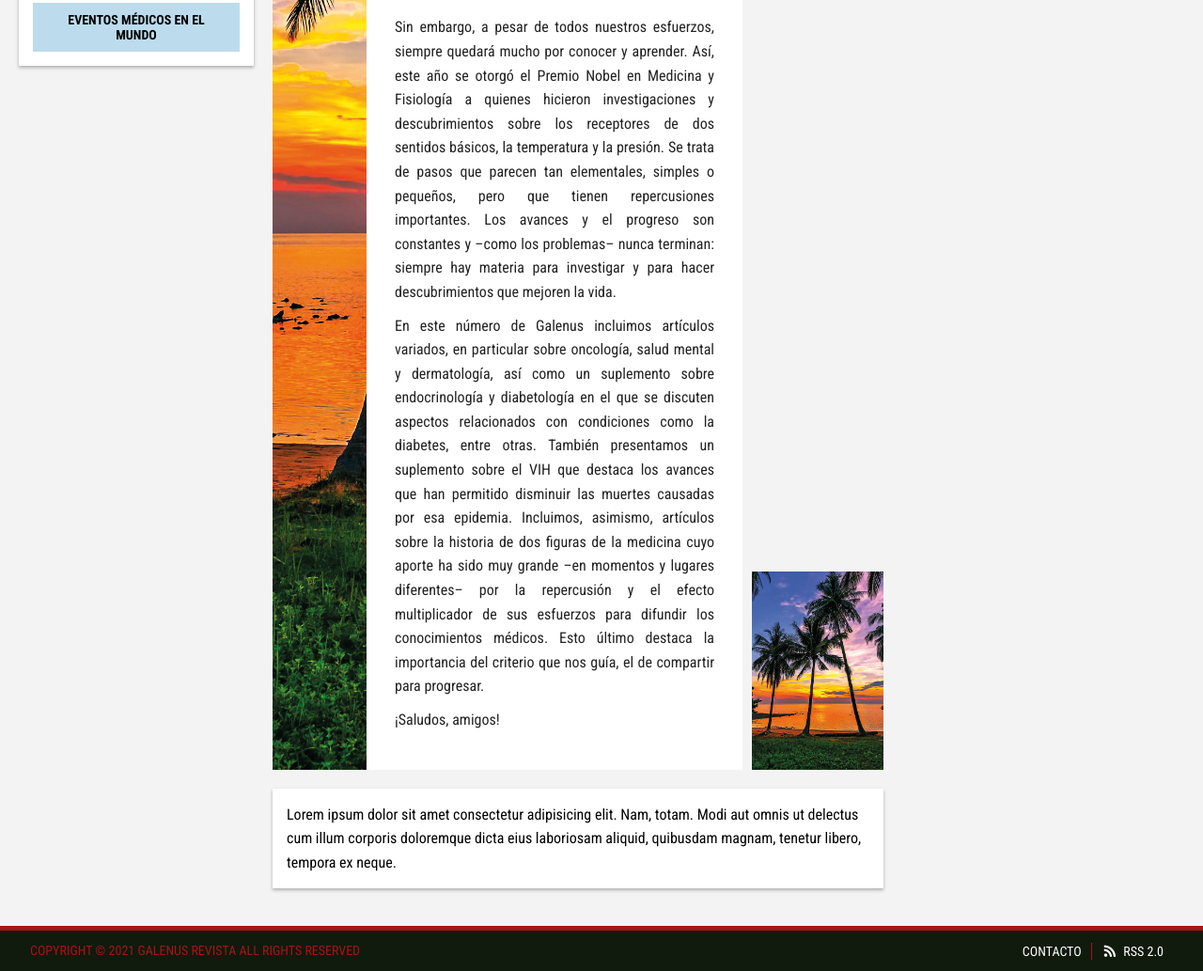
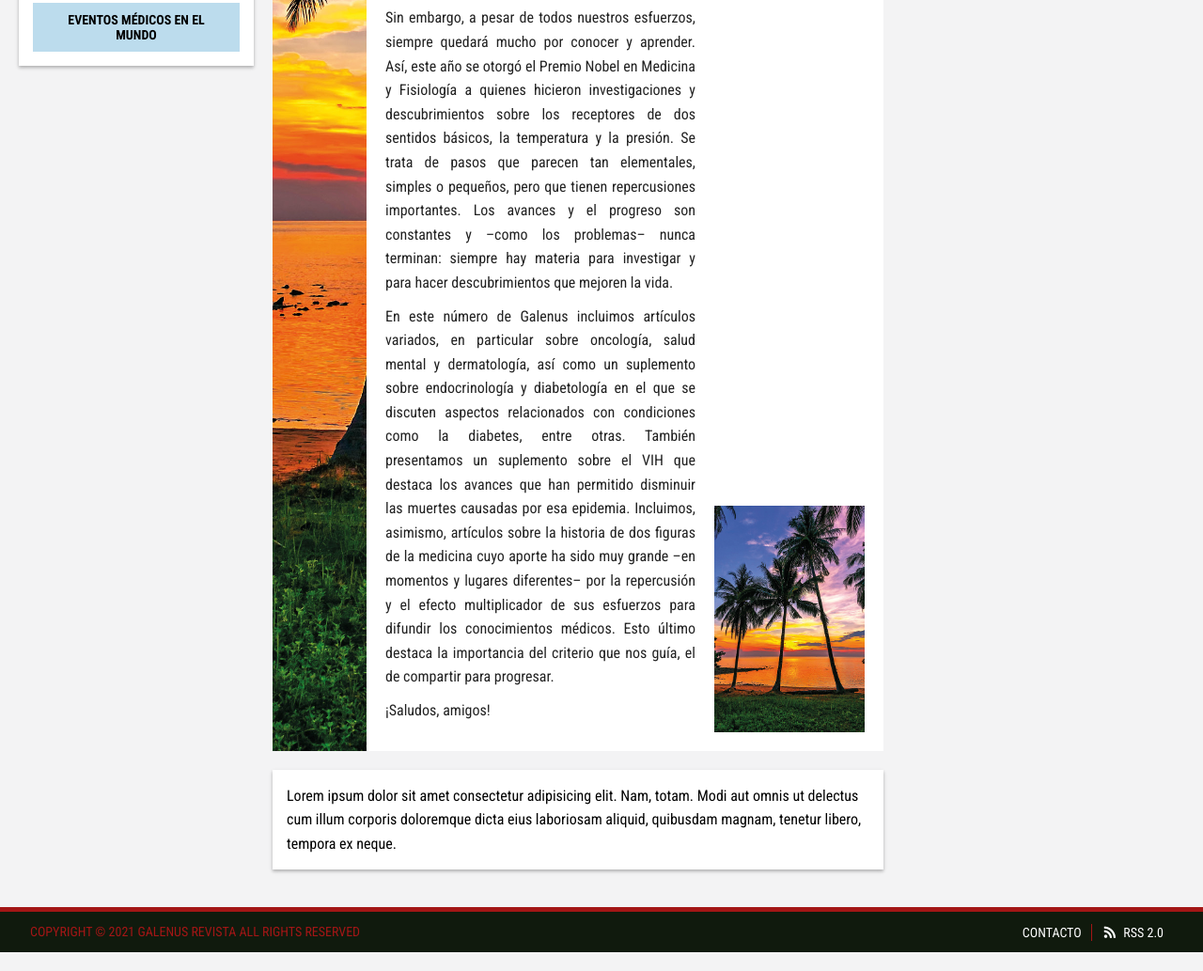
Before and after one commit to Homer1020/Galenus-views, a plain HTML site: page editor-card.html in a window 1280 px wide. Shown: the part 1442-2475 px from the top of the page at 94% size. Drawn offline with Linux system fonts and the light colour scheme.

Commit message:
Perfil de persona dentro de cuadro blanco en editor-card.html

```diff
--- a/css/style.css
+++ b/css/style.css
@@ -772,13 +772,13 @@ p {
 .l-editor-card {
   display: grid;
   grid-template-columns: 100px 1fr; }
-  @media (min-width: 1200px) {
-    .l-editor-card {
-      grid-template-columns: 100px 1fr 150px; } }
   .l-editor-card__img-side {
     width: 100%;
     height: 100%;
     object-fit: cover; }
+  .l-editor-card__content {
+    display: grid;
+    grid-template-columns: 1fr 200px; }
   .l-editor-card .person-float {
     margin: 0;
     margin-bottom: 2rem; }
@@ -792,7 +792,6 @@ p {
       .l-editor-card__right {
         margin: 0;
         grid-column: initial;
-        padding-left: 1rem;
         height: 100%;
         display: flex;
         flex-direction: column;
--- a/editor-card.html
+++ b/editor-card.html
@@ -438,9 +438,9 @@
                     <img src="img/editor-card.jpg" alt="" class="l-editor-card__img-side">
                 </div>
 
+                <div class="card l-editor-card__content">
                     <!-- content -->
-                <div class="card">
-                    <div class="card__body" style="padding: 3rem;">
+                    <div class="card__body" style="padding: 2rem; padding-right: 0;">
 
                         <h2 class="t-green h4">La investigación, la educación y el progreso</h2>
 
@@ -451,20 +451,13 @@
 
                         <p class="card__text">Sin embargo, a pesar de todos nuestros esfuerzos, siempre quedará mucho por conocer y aprender. Así, este año se otorgó el Premio Nobel en Medicina y Fisiología a quienes hicieron investigaciones y descubrimientos sobre los receptores de dos sentidos básicos, la temperatura y la presión. Se trata de pasos que parecen tan elementales, simples o pequeños, pero que tienen repercusiones importantes. Los avances y el progreso son constantes y –como los problemas– nunca terminan: siempre hay materia para investigar y para hacer descubrimientos que mejoren la vida.</p>
 
-
-                        <!-- Ejemplo dentro de parrafo -->
-                        <div class="card__text">
-                            <p>En este número de Galenus incluimos artículos variados, en particular sobre oncología, salud mental y dermatología, así como un suplemento sobre endocrinología y diabetología en el que se discuten aspectos relacionados con condiciones como la diabetes, entre otras. También presentamos un suplemento sobre el VIH que destaca los avances que han permitido disminuir las muertes causadas por esa epidemia. Incluimos, asimismo, artículos sobre la historia de dos figuras de la medicina cuyo aporte ha sido muy grande –en momentos y lugares diferentes– por la repercusión y el efecto multiplicador de sus esfuerzos para difundir los conocimientos médicos. Esto último destaca la importancia del criterio que nos guía, el de compartir para progresar.</p>
-                        </div>
-                        <!-- Ejemplo dentro de parrafo -->
+                        <p class="card__text">En este número de Galenus incluimos artículos variados, en particular sobre oncología, salud mental y dermatología, así como un suplemento sobre endocrinología y diabetología en el que se discuten aspectos relacionados con condiciones como la diabetes, entre otras. También presentamos un suplemento sobre el VIH que destaca los avances que han permitido disminuir las muertes causadas por esa epidemia. Incluimos, asimismo, artículos sobre la historia de dos figuras de la medicina cuyo aporte ha sido muy grande –en momentos y lugares diferentes– por la repercusión y el efecto multiplicador de sus esfuerzos para difundir los conocimientos médicos. Esto último destaca la importancia del criterio que nos guía, el de compartir para progresar.</p>
 
                         <p class="card__text">¡Saludos, amigos!</p>
-
-                    </div>
                     </div>
                     <!-- content -->
 
-                <div class="l-editor-card__right">
+                    <div class="l-editor-card__right" style="padding: 2rem;">
                         <!-- Pueden haber más de un elemento -->
                         <div class="person-float">
                             <img src="img/persona.jpg" alt="Persona" class="person-float__img">
@@ -474,6 +467,7 @@
                         <!-- Pueden haber más de un elemento -->
 
                         <img src="img/editor-card-2.jpg" alt="">
+                    </div>
                 </div>
             </div>
 
```
Lines whose indentation alone changed are shown as unchanged.
